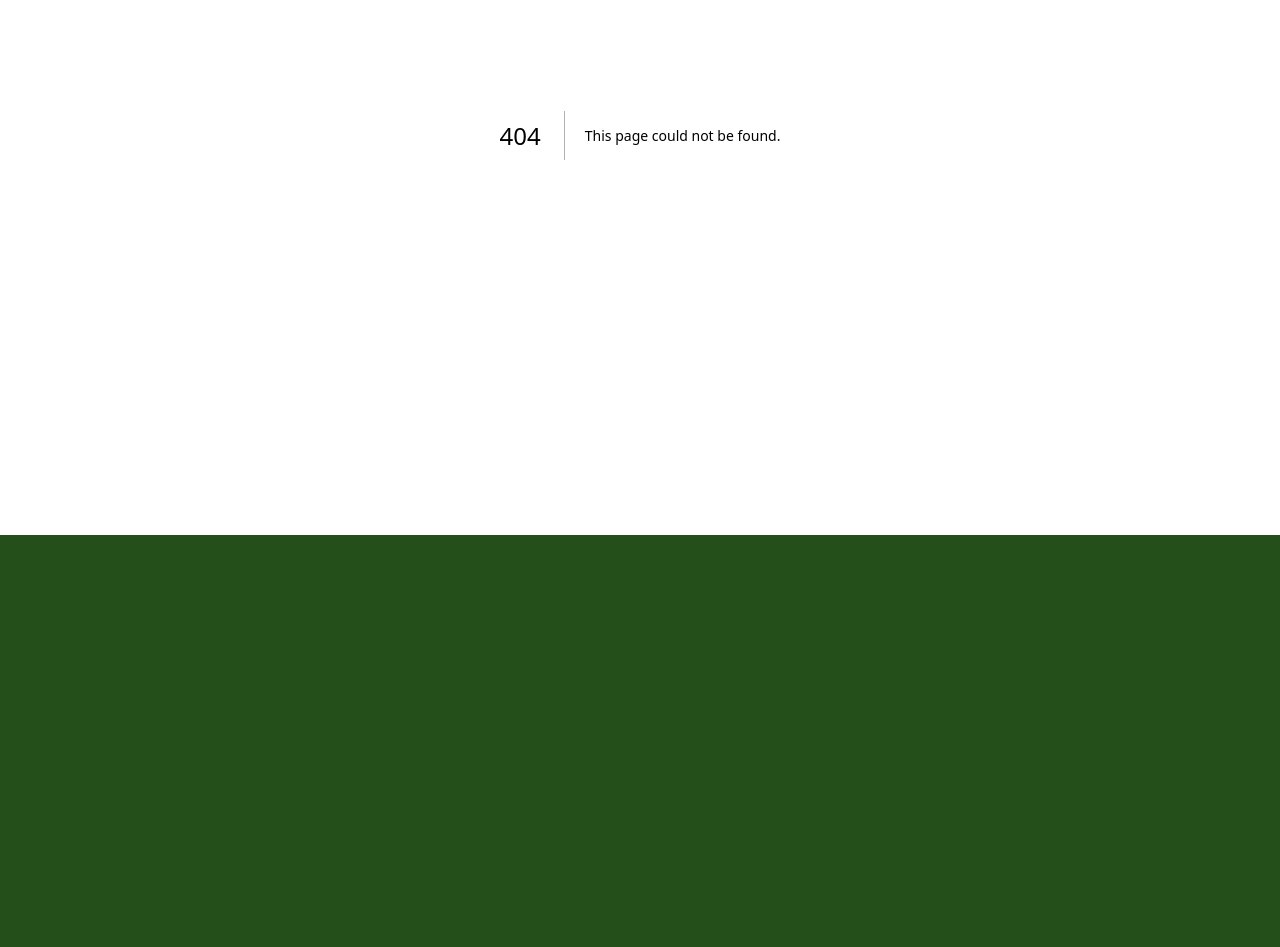
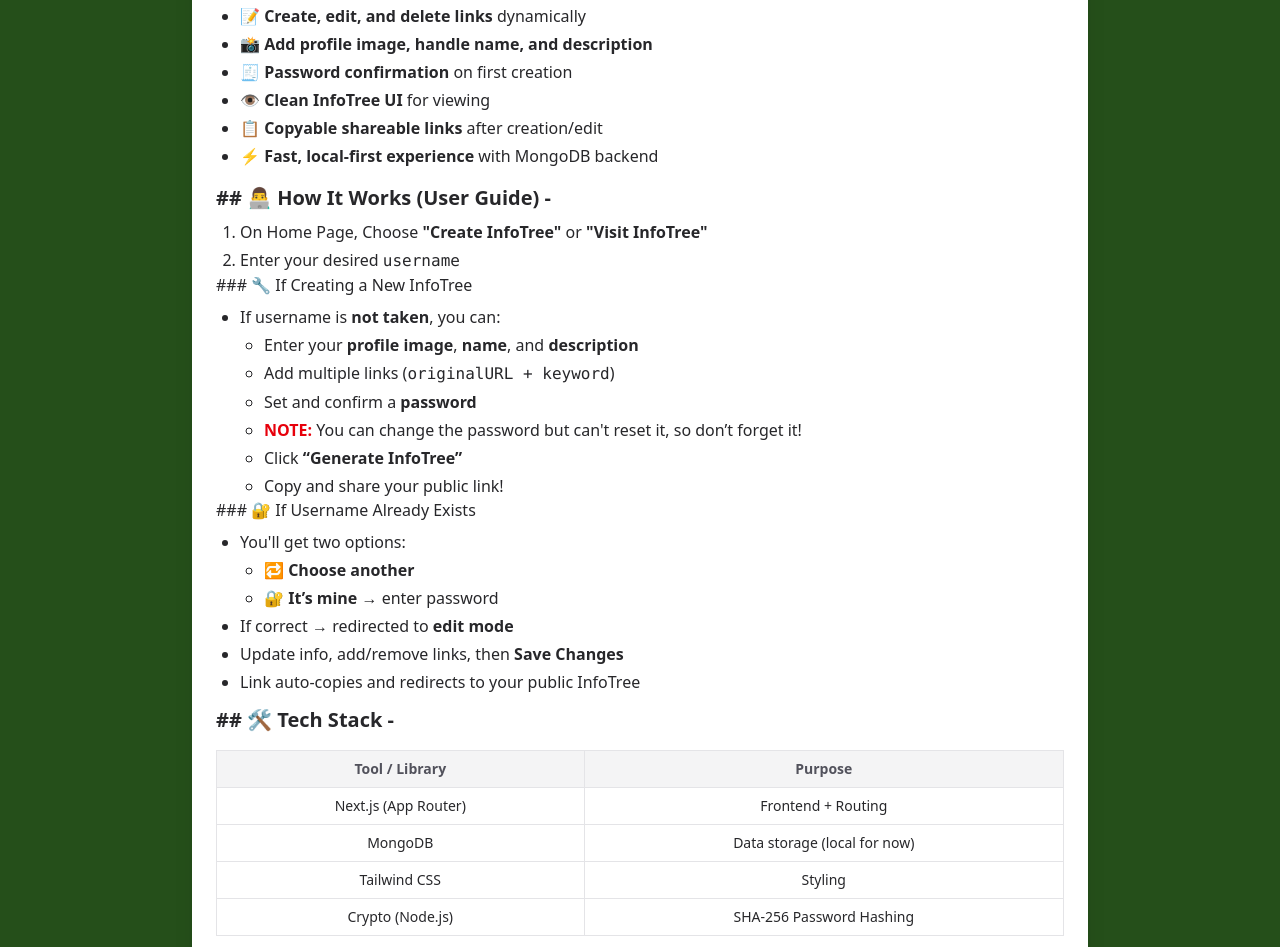
Before and after one commit to Sarang-Kulkarni2408/InfoTree-LinkTreeClone, a Next.js app: page /note in a window 1280 px wide. Before the commit this address had no page. Shown: the part 265-1212 px from the top of the page. Before the commit the page ends 800 px from the top, so only its background shows below. Built offline with nearby package versions, Linux system fonts and the light colour scheme.

Commit message:
Changed README layout and pathname and designed nicely

```diff
--- /dev/null
+++ b/app/note/page.js
@@ -0,0 +1,97 @@
+"use client"
+
+import React from 'react'
+
+const page = () => {
+  return (
+    <div className="max-w-4xl mx-auto px-6 py-6 bg-white dark:bg-zinc-900 text-zinc-800 dark:text-zinc-100 rounded-2xl shadow-xl">
+
+      <div className='text-2xl font-bold text-center mb-3'># 🔗 <span className="text-blue-600 dark:text-blue-400">InfoTree</span> – Your Personalized Link Manager
+</div>
+      <p className="mt-2 text-lg leading-relaxed">
+        <strong>InfoTree</strong> is a secure, customizable Linktree clone that allows users to create, manage, and share a single link containing all their important URLs — like social media profiles, project links, portfolios, and more.
+      </p>
+
+      <div className='text-xl font-bold mt-3'>## ✨ Features - </div>
+
+      <ul className="list-disc pl-6 space-y-1 mt-4">
+        <li>🌐 <strong>Public user pages</strong> at <code>/users/[username]</code></li>
+        <li>🔐 <strong>Secure password-protected editing</strong></li>
+        <li>📝 <strong>Create, edit, and delete links</strong> dynamically</li>
+        <li>📸 <strong>Add profile image, handle name, and description</strong></li>
+        <li>🧾 <strong>Password confirmation</strong> on first creation</li>
+        <li>👁️ <strong>Clean InfoTree UI</strong> for viewing</li>
+        <li>📋 <strong>Copyable shareable links</strong> after creation/edit</li>
+        <li>⚡ <strong>Fast, local-first experience</strong> with MongoDB backend</li>
+      </ul>
+
+      <div className='text-xl font-bold mt-4'>## 👨‍💻 How It Works (User Guide) - </div>
+
+      <ol className="list-decimal pl-6 mt-2 space-y-1">
+        <li>On Home Page, Choose <strong>"Create InfoTree"</strong> or <strong>"Visit InfoTree"</strong></li>
+        <li>Enter your desired <code>username</code></li>
+      </ol>
+
+      ### 🔧 If Creating a New InfoTree
+
+      <ul className="list-disc pl-6 mt-2 space-y-1">
+        <li>If username is <strong>not taken</strong>, you can:</li>
+        <ul className="list-[circle] pl-6 mt-1 space-y-1">
+          <li>Enter your <strong>profile image</strong>, <strong>name</strong>, and <strong>description</strong></li>
+          <li>Add multiple links (<code>originalURL + keyword</code>)</li>
+          <li>Set and confirm a <strong>password</strong></li>
+          <li><span className="text-red-600 dark:text-red-400 font-semibold">NOTE:</span> You can change the password but can't reset it, so don’t forget it!</li>
+          <li>Click <strong>“Generate InfoTree”</strong></li>
+          <li>Copy and share your public link!</li>
+        </ul>
+      </ul>
+
+      ### 🔐 If Username Already Exists
+
+      <ul className="list-disc pl-6 mt-2 space-y-1">
+        <li>You'll get two options:</li>
+        <ul className="list-[circle] pl-6 mt-1 space-y-1">
+          <li>🔁 <strong>Choose another</strong></li>
+          <li>🔐 <strong>It’s mine</strong> → enter password</li>
+        </ul>
+        <li>If correct → redirected to <strong>edit mode</strong></li>
+        <li>Update info, add/remove links, then <strong>Save Changes</strong></li>
+        <li>Link auto-copies and redirects to your public InfoTree</li>
+      </ul>
+
+      <div className='text-xl font-bold mt-3'>## 🛠 Tech Stack - </div>
+
+      <table className="table-auto w-full mt-4 text-sm border border-zinc-200 dark:border-zinc-700 text-center">
+        <thead className="bg-zinc-100 dark:bg-zinc-800 text-zinc-600 dark:text-zinc-300">
+          <tr>
+            <th className="px-4 py-2 border border-zinc-200 dark:border-zinc-700">Tool / Library</th>
+            <th className="px-4 py-2 border border-zinc-200 dark:border-zinc-700">Purpose</th>
+          </tr>
+        </thead>
+        <tbody>
+          <tr>
+            <td className="px-4 py-2 border border-zinc-200 dark:border-zinc-700 font-medium">Next.js (App Router)</td>
+            <td className="px-4 py-2 border border-zinc-200 dark:border-zinc-700">Frontend + Routing</td>
+          </tr>
+          <tr>
+            <td className="px-4 py-2 border border-zinc-200 dark:border-zinc-700 font-medium">MongoDB</td>
+            <td className="px-4 py-2 border border-zinc-200 dark:border-zinc-700">Data storage (local for now)</td>
+          </tr>
+          <tr>
+            <td className="px-4 py-2 border border-zinc-200 dark:border-zinc-700 font-medium">Tailwind CSS</td>
+            <td className="px-4 py-2 border border-zinc-200 dark:border-zinc-700">Styling</td>
+          </tr>
+          <tr>
+            <td className="px-4 py-2 border border-zinc-200 dark:border-zinc-700 font-medium">Crypto (Node.js)</td>
+            <td className="px-4 py-2 border border-zinc-200 dark:border-zinc-700">SHA-256 Password Hashing</td>
+          </tr>
+        </tbody>
+      </table>
+
+      <div className='text-2xl text-center font-bold mt-5 mb-0'>Thank You !</div>
+
+    </div>
+  )
+}
+
+export default page
--- a/app/readme/page.js
+++ /dev/null
@@ -1,19 +0,0 @@
-'use client';
-import React, { useEffect, useState } from 'react';
-import ReactMarkdown from 'react-markdown';
-
-export default function ReadmePage() {
-  const [content, setContent] = useState('');
-
-  useEffect(() => {
-    fetch('/README.md') // this assumes README.md is in the public folder
-      .then((res) => res.text())
-      .then((text) => setContent(text));
-  }, []);
-
-  return (
-    <div className="prose mx-auto p-6 text-white">
-      <ReactMarkdown>{content}</ReactMarkdown>
-    </div>
-  );
-}
--- a/components/Navbar.js
+++ b/components/Navbar.js
@@ -15,7 +15,7 @@ const Navbar = () => {
         <img src="/infoTreeLogo.svg" alt="logo" className='pt-1' />
       </div>
       <div className="intro gap-3">
-        <a href="/readme" className="pr-5 font-bold cursor-pointer hover:text-xl">Home</a>
+        <a href="/note" className="pr-5 font-bold cursor-pointer hover:text-xl">Home</a>
         <span onClick={handleAbout} className='px-5 font-bold cursor-pointer hover:text-xl'>About</span>
         <span onClick={handleContact} className='pl-5 font-bold cursor-pointer hover:text-xl'>Contact Us</span>
       </div>
--- a/package.json
+++ b/package.json
@@ -13,11 +13,13 @@
     "next": "15.3.4",
     "react": "^19.0.0",
     "react-dom": "^19.0.0",
-    "react-markdown": "^10.1.0"
+    "react-markdown": "^10.1.0",
+    "remark-gfm": "^4.0.1"
   },
   "devDependencies": {
     "@eslint/eslintrc": "^3",
     "@tailwindcss/postcss": "^4",
+    "@tailwindcss/typography": "^0.5.16",
     "eslint": "^9",
     "eslint-config-next": "15.3.4",
     "tailwindcss": "^4"
```
Also changed, not shown: 1 other file (tests, documents, lock files or other folders).
